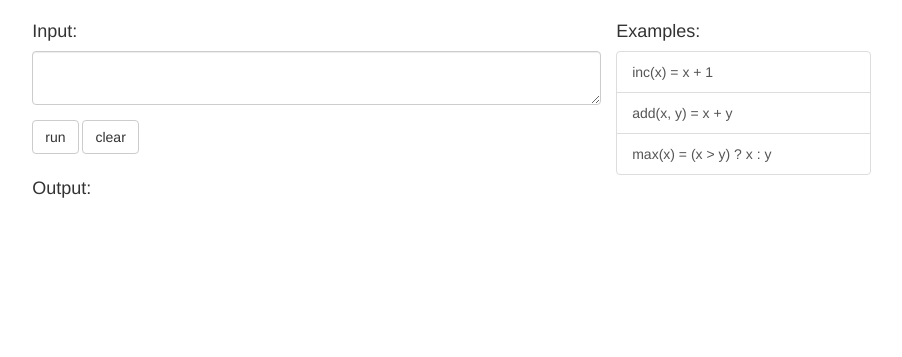
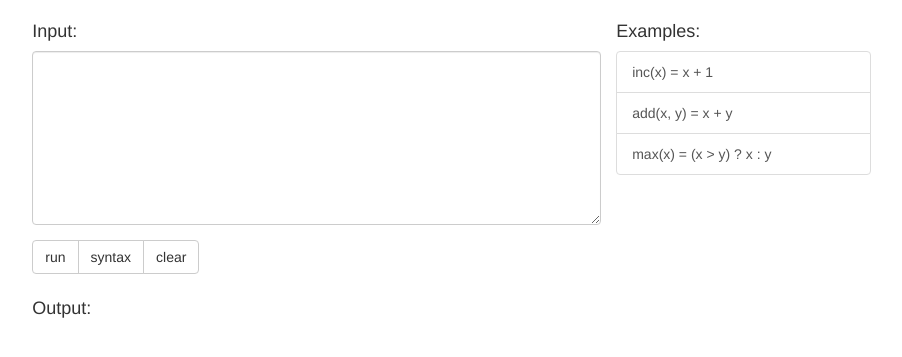
Before and after one commit to stanleytangerror/SchemeInterpreter, a plain HTML site: page index.html in a window 1280 px wide. Shown: the part 73-430 px from the top of the page, without its empty margins (181-1083 px from the left). Drawn offline with nearby package versions, Linux system fonts and the light colour scheme.

Commit message:
syntax added

```diff
--- a/index.html
+++ b/index.html
@@ -20,10 +20,13 @@
           <div class="row row-bottum-buffer">
             <h4>Input:</h4>
             <div class="form-group">
-              <textarea id="input-code" type="text" class="form-control"></textarea>
+              <textarea id="input-code" type="text" rows="8" class="form-control"></textarea>
             </div>
-            <button class="btn btn-default" onclick="parse()">run</button>
-            <button class="btn btn-default" onclick="ckear()">clear</button>
+            <div class="btn-group">
+              <button class="btn btn-default" onclick="run()">run</button>
+              <button class="btn btn-default" onclick="show_syntax()">syntax</button>
+              <button class="btn btn-default" onclick="ckear()">clear</button>
+            </div>
           </div>
           <div class="row row-bottum-buffer">
             <h4>Output:</h4>
--- a/table.js
+++ b/table.js
@@ -4,9 +4,7 @@ function clear() {
       env = Env('initial', null);
 }
 
-function parse() {
-      var str = document.getElementById('input-code').value;
-      var codes = sexp_parse(str);
+function interp(codes) {
       if (env === null)
             clear();
       debugger
@@ -19,6 +17,23 @@ function parse() {
                   + '\tenv: '
                   + output_env(env)
                   + '</p></samp>'; }, '');
+}
+
+function show_syntax() {
+      var str = document.getElementById('input-code').value;
+      var codes = sexp_parse(str);
+      document.getElementById('output').innerHTML =
+            codes.reduce(function(preStr, curCode, idx, arr) {
+                  return preStr
+                  + '<p><samp> > '
+                  + JSON.stringify(codes)
+                  + '</p></samp>'; }, '');
+}
+
+function run() {
+      var str = document.getElementById('input-code').value;
+      var codes = sexp_parse(str);
+      interp(codes);
 }
 
 function inc() {
```
